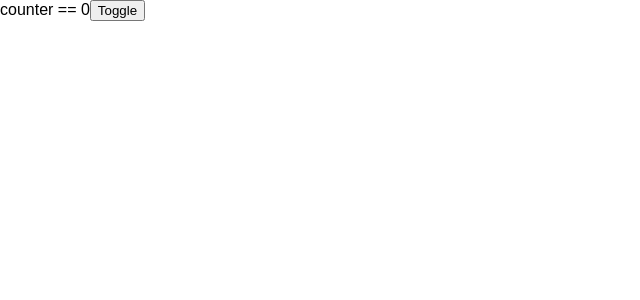
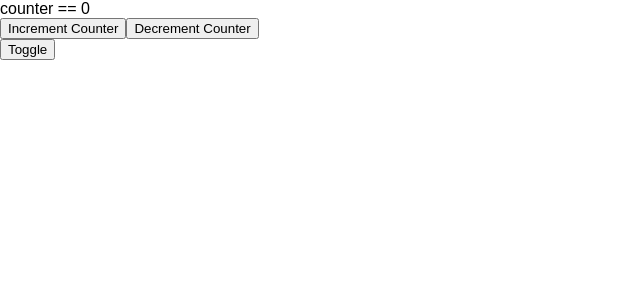
Before and after one commit to shrujan/React-Basic---UserComponent, a React (Create React App) app: page /redux-counter in a window 1280 px wide. Shown: the top 300 px of the page, without its empty margins (0-640 px from the left). Built offline with nearby package versions, Linux system fonts and the light colour scheme.

Commit message:
finishd dispatching actions

```diff
--- a/src/components/ReduxCounter/CounterDisplay.tsx
+++ b/src/components/ReduxCounter/CounterDisplay.tsx
@@ -1,16 +1,30 @@
-import { useSelector } from "react-redux";
+import { useSelector, useDispatch } from "react-redux";
 
 
 const CounterDisplay = () => {
   // useSelector() // allows us to select a part of store
   // useStore() // selects entire store
+  // useDispatch hook lets us dispatch an action from component to reducer fn to update store
   // when the component is unmounted then React reduc will clear the subscription automatically
 
   // here we extracted the counter info from store
   const counter = useSelector((state: any) => state.counter); // pass fuction to extract which data we need from store.
+  const dispatch = useDispatch();
+
+  const incrementCounter = () => {
+    dispatch({ type: 'increment' });
+  }
+
+  const decrementCounter = () => {
+    dispatch({ type: 'decrement' });
+  }
 
   return <div>
     counter == { counter }
+    <div>
+      <button onClick={ incrementCounter }>Increment Counter</button>
+      <button onClick={ decrementCounter }>Decrement Counter</button>
+    </div>
     <button>Toggle </button>
   </div>
 }
```
